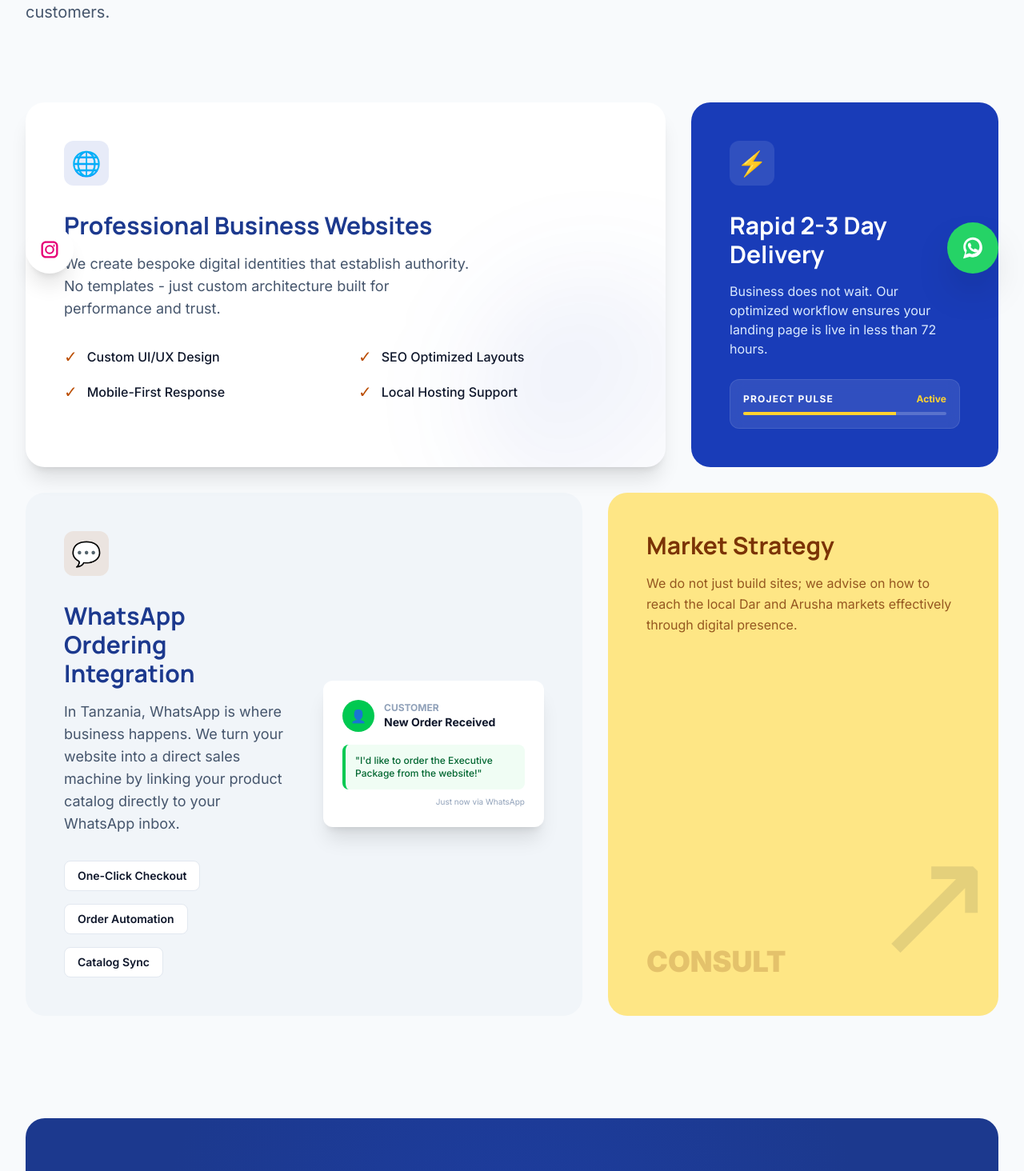
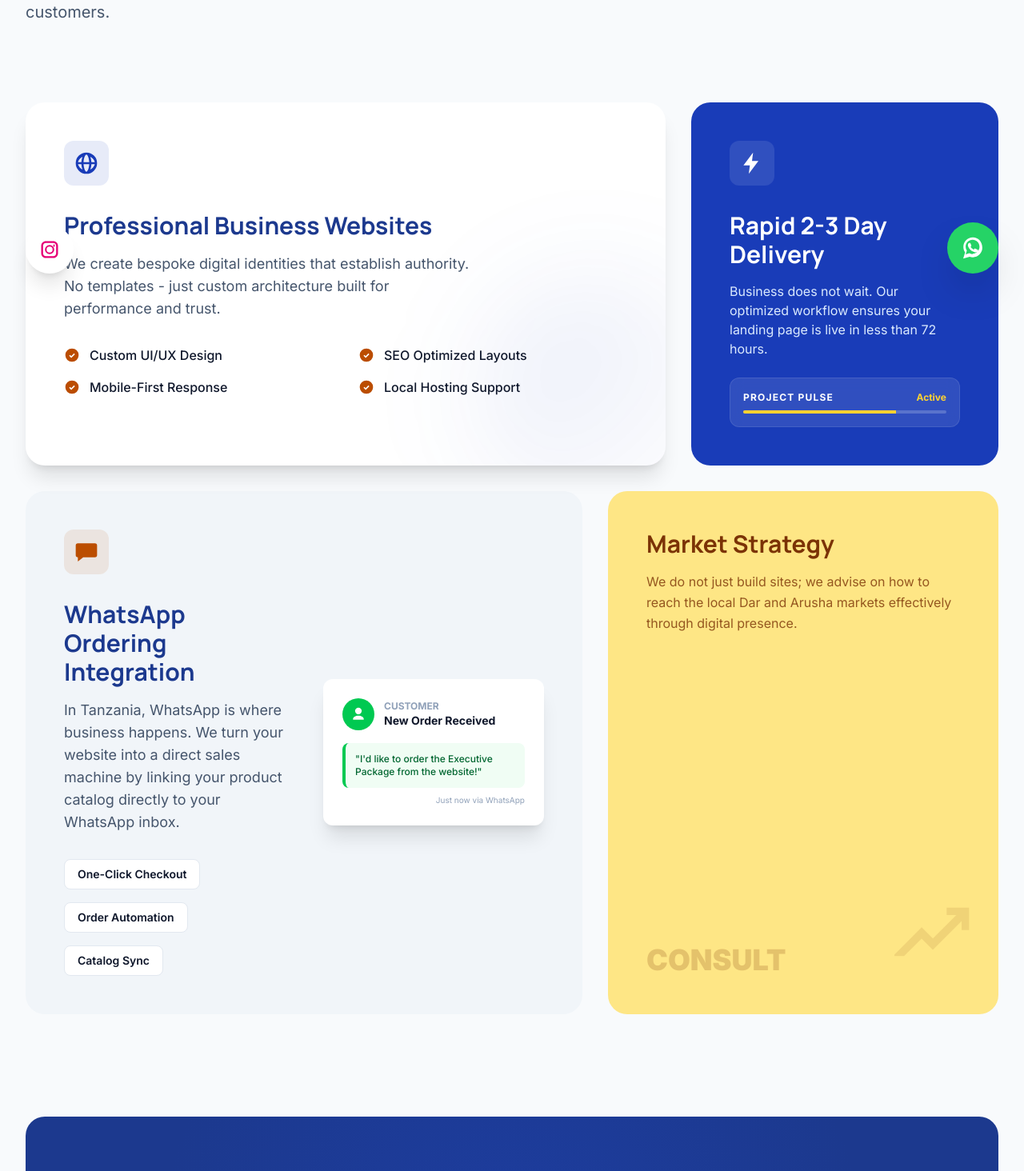
Before and after one commit to andreamsilu/darwebsolutions, a Next.js app: page / in a window 1280 px wide. Shown: the part 426-1890 px from the top of the page at 80% size. Built offline with nearby package versions, Linux system fonts and the light colour scheme.

Commit message:
Enhance Home, Contact, and Demo pages by replacing text icons with SVG components for improved visual consistency and accessibility. Add new icon components to the UI library for better scalability and maintainability.

```diff
--- a/app/demo/page.tsx
+++ b/app/demo/page.tsx
@@ -1,5 +1,6 @@
 import Link from "next/link";
 import { PremiumFooter, PremiumNav } from "../components/premium-chrome";
+import { QuoteIcon, UserIcon } from "../ui/icons";
 
 export default function DemoPage() {
   return (
@@ -132,27 +133,27 @@ export default function DemoPage() {
                 "Said Mohamed",
                 "CEO, Tanzan Logistics",
                 "Dar Web Solutions did not just build a site; they understood our business model.",
-                "SM",
+                "bg-blue-800 text-white",
               ],
               [
                 "Amina Juma",
                 "Founder, Juma Designs",
                 "The mobile-first approach was exactly what we needed for our Dar clients.",
-                "AJ",
+                "bg-amber-700 text-white",
               ],
               [
                 "Rashid K.",
                 "Director, Coastal Estates",
                 "Their attention to detail and transparency during the process was world-class.",
-                "RK",
+                "bg-slate-700 text-white",
               ],
-            ].map(([name, role, quote, initials]) => (
+            ].map(([name, role, quote, avatarClass]) => (
               <div key={name} className="relative pt-12">
-                <span className="absolute left-0 top-0 text-6xl text-amber-300/60">&quot;</span>
+                <QuoteIcon className="absolute left-0 top-0 h-12 w-12 text-amber-300/60" />
                 <p className="relative z-10 mb-8 text-lg italic leading-relaxed text-slate-600">{quote}</p>
                 <div className="flex items-center gap-4">
-                  <div className="flex h-12 w-12 items-center justify-center rounded-full bg-blue-800 font-bold text-white">
-                    {initials}
+                  <div className={`flex h-12 w-12 items-center justify-center rounded-full ${avatarClass}`}>
+                    <UserIcon className="h-5 w-5" />
                   </div>
                   <div>
                     <div className="font-bold text-blue-900">{name}</div>
--- a/app/page.tsx
+++ b/app/page.tsx
@@ -1,6 +1,15 @@
 import Link from "next/link";
 import { PremiumFooter, PremiumNav } from "./components/premium-chrome";
-import { InstagramIcon, WhatsAppIcon } from "./ui/icons";
+import {
+  BoltIcon,
+  ChatIcon,
+  CheckCircleIcon,
+  GlobeIcon,
+  InstagramIcon,
+  TrendUpIcon,
+  UserIcon,
+  WhatsAppIcon,
+} from "./ui/icons";
 
 export default function Home() {
   return (
@@ -25,7 +34,7 @@ export default function Home() {
           <div className="relative overflow-hidden rounded-3xl bg-white p-12 shadow-xl md:col-span-8">
             <div className="relative z-10 flex h-full flex-col">
               <div className="mb-8 flex h-14 w-14 items-center justify-center rounded-xl bg-blue-800/10">
-                <span className="text-3xl text-blue-800">🌐</span>
+                <GlobeIcon className="h-8 w-8 text-blue-800" />
               </div>
               <h2 className="mb-4 font-headline text-3xl font-bold text-blue-900">
                 Professional Business Websites
@@ -42,7 +51,7 @@ export default function Home() {
                   "Local Hosting Support",
                 ].map((item) => (
                   <li key={item} className="flex items-center gap-3">
-                    <span className="text-xl text-amber-700">✓</span>
+                    <CheckCircleIcon className="h-5 w-5 text-amber-700" />
                     <span className="font-medium text-slate-900">{item}</span>
                   </li>
                 ))}
@@ -54,7 +63,7 @@ export default function Home() {
           <div className="relative flex flex-col justify-between overflow-hidden rounded-3xl bg-blue-800 p-12 text-white md:col-span-4">
             <div>
               <div className="mb-8 flex h-14 w-14 items-center justify-center rounded-xl bg-white/10">
-                <span className="text-3xl text-white">⚡</span>
+                <BoltIcon className="h-8 w-8 text-white" />
               </div>
               <h2 className="mb-4 font-headline text-3xl font-bold">Rapid 2-3 Day Delivery</h2>
               <p className="mb-6 text-blue-100">
@@ -76,7 +85,7 @@ export default function Home() {
           <div className="flex flex-col gap-12 rounded-3xl bg-slate-100 p-12 md:col-span-12 lg:col-span-7 md:flex-row md:items-center">
             <div className="flex-1">
               <div className="mb-8 flex h-14 w-14 items-center justify-center rounded-xl bg-amber-700/10">
-                <span className="text-3xl text-amber-700">💬</span>
+                <ChatIcon className="h-8 w-8 text-amber-700" />
               </div>
               <h2 className="mb-4 font-headline text-3xl font-bold text-blue-900">
                 WhatsApp Ordering Integration
@@ -97,7 +106,7 @@ export default function Home() {
               <div className="relative rounded-xl bg-white p-6 shadow-xl">
                 <div className="mb-4 flex items-center gap-3">
                   <div className="flex h-10 w-10 items-center justify-center rounded-full bg-green-500 text-white">
-                    👤
+                    <UserIcon className="h-5 w-5" />
                   </div>
                   <div>
                     <div className="text-xs font-bold text-slate-400">CUSTOMER</div>
@@ -123,7 +132,9 @@ export default function Home() {
               </p>
               <div className="mt-auto text-4xl font-black text-amber-900/20">CONSULT</div>
             </div>
-            <div className="absolute bottom-0 right-0 text-[12rem] opacity-10">↗</div>
+            <div className="absolute bottom-10 right-8 opacity-10">
+              <TrendUpIcon className="h-28 w-28 text-amber-900" />
+            </div>
           </div>
         </section>
 
--- a/app/ui/icons.tsx
+++ b/app/ui/icons.tsx
@@ -89,3 +89,107 @@ export function StepIcon(props: IconProps) {
     </svg>
   );
 }
+
+export function GlobeIcon(props: IconProps) {
+  return (
+    <svg viewBox="0 0 24 24" aria-hidden="true" className="h-5 w-5" {...props}>
+      <path fill="currentColor" d="M12 2a10 10 0 1 0 10 10A10 10 0 0 0 12 2Zm7.9 9h-3.18a15.8 15.8 0 0 0-1.08-5A8.04 8.04 0 0 1 19.9 11ZM12 4c.88 0 2.22 2.08 2.67 7H9.33c.45-4.92 1.79-7 2.67-7Zm-3.64 2a15.8 15.8 0 0 0-1.08 5H4.1a8.04 8.04 0 0 1 4.26-5ZM4.1 13h3.18a15.8 15.8 0 0 0 1.08 5 8.04 8.04 0 0 1-4.26-5Zm7.9 7c-.88 0-2.22-2.08-2.67-7h5.34c-.45 4.92-1.79 7-2.67 7Zm3.64-2a15.8 15.8 0 0 0 1.08-5h3.18a8.04 8.04 0 0 1-4.26 5Z" />
+    </svg>
+  );
+}
+
+export function CheckCircleIcon(props: IconProps) {
+  return (
+    <svg viewBox="0 0 24 24" aria-hidden="true" className="h-5 w-5" {...props}>
+      <path fill="currentColor" d="M12 2a10 10 0 1 0 10 10A10 10 0 0 0 12 2Zm-1.1 14.2L7.7 13l1.4-1.4 1.8 1.8 4.1-4.1 1.4 1.4Z" />
+    </svg>
+  );
+}
+
+export function BoltIcon(props: IconProps) {
+  return (
+    <svg viewBox="0 0 24 24" aria-hidden="true" className="h-5 w-5" {...props}>
+      <path fill="currentColor" d="M13 2 4 14h6l-1 8 9-12h-6Z" />
+    </svg>
+  );
+}
+
+export function ChatIcon(props: IconProps) {
+  return (
+    <svg viewBox="0 0 24 24" aria-hidden="true" className="h-5 w-5" {...props}>
+      <path fill="currentColor" d="M4 4h16a2 2 0 0 1 2 2v9a2 2 0 0 1-2 2H9l-5 4v-4H4a2 2 0 0 1-2-2V6a2 2 0 0 1 2-2Z" />
+    </svg>
+  );
+}
+
+export function UserIcon(props: IconProps) {
+  return (
+    <svg viewBox="0 0 24 24" aria-hidden="true" className="h-5 w-5" {...props}>
+      <path fill="currentColor" d="M12 12a5 5 0 1 0-5-5 5 5 0 0 0 5 5Zm0 2c-4.42 0-8 2.24-8 5v1h16v-1c0-2.76-3.58-5-8-5Z" />
+    </svg>
+  );
+}
+
+export function TrendUpIcon(props: IconProps) {
+  return (
+    <svg viewBox="0 0 24 24" aria-hidden="true" className="h-5 w-5" {...props}>
+      <path fill="currentColor" d="M3 17h2.59l4.7-4.7 3 3L21 7.59V10h2V4h-6v2h2.59l-6.29 6.29-3-3L3 16.59Z" />
+    </svg>
+  );
+}
+
+export function MapPinIcon(props: IconProps) {
+  return (
+    <svg viewBox="0 0 24 24" aria-hidden="true" className="h-5 w-5" {...props}>
+      <path fill="currentColor" d="M12 2a7 7 0 0 0-7 7c0 5.25 7 13 7 13s7-7.75 7-13a7 7 0 0 0-7-7Zm0 9.5A2.5 2.5 0 1 1 14.5 9 2.5 2.5 0 0 1 12 11.5Z" />
+    </svg>
+  );
+}
+
+export function MailIcon(props: IconProps) {
+  return (
+    <svg viewBox="0 0 24 24" aria-hidden="true" className="h-5 w-5" {...props}>
+      <path fill="currentColor" d="M3 6h18a1 1 0 0 1 1 1v10a1 1 0 0 1-1 1H3a1 1 0 0 1-1-1V7a1 1 0 0 1 1-1Zm0 2v.2l9 5.4 9-5.4V8l-9 5.4Z" />
+    </svg>
+  );
+}
+
+export function BeaconIcon(props: IconProps) {
+  return (
+    <svg viewBox="0 0 24 24" aria-hidden="true" className="h-5 w-5" {...props}>
+      <path fill="currentColor" d="M11 7h2v6h-2Zm0 8h2v2h-2Zm1-13a9 9 0 0 0-6.36 2.64l1.42 1.42a7 7 0 0 1 9.88 0l1.42-1.42A9 9 0 0 0 12 2Zm0 4a5 5 0 0 0-3.54 1.46l1.42 1.42a3 3 0 0 1 4.24 0l1.42-1.42A5 5 0 0 0 12 6Z" />
+    </svg>
+  );
+}
+
+export function RocketIcon(props: IconProps) {
+  return (
+    <svg viewBox="0 0 24 24" aria-hidden="true" className="h-5 w-5" {...props}>
+      <path fill="currentColor" d="M14 3c4 0 7 3 7 7 0 3.5-2.55 6.4-6 6.92V21l-3-2-3 2v-4.08C5.55 16.4 3 13.5 3 10c0-4 3-7 7-7h4Zm-2 4a2 2 0 1 0 2 2 2 2 0 0 0-2-2Z" />
+    </svg>
+  );
+}
+
+export function ArrowRightIcon(props: IconProps) {
+  return (
+    <svg viewBox="0 0 24 24" aria-hidden="true" className="h-5 w-5" {...props}>
+      <path fill="currentColor" d="M13.17 6 11.76 7.41 15.34 11H4v2h11.34l-3.58 3.59L13.17 18 19.59 11.59 13.17 6Z" />
+    </svg>
+  );
+}
+
+export function LinkedInIcon(props: IconProps) {
+  return (
+    <svg viewBox="0 0 24 24" aria-hidden="true" className="h-5 w-5" {...props}>
+      <path fill="currentColor" d="M6.94 8.5a1.56 1.56 0 1 1 0-3.12 1.56 1.56 0 0 1 0 3.12ZM5.5 9.75h2.88V19H5.5V9.75Zm4.5 0h2.76v1.26h.04c.38-.73 1.32-1.5 2.72-1.5 2.9 0 3.43 1.9 3.43 4.38V19h-2.88v-4.53c0-1.08-.02-2.47-1.5-2.47-1.5 0-1.73 1.17-1.73 2.39V19H10V9.75Z" />
+    </svg>
+  );
+}
+
+export function QuoteIcon(props: IconProps) {
+  return (
+    <svg viewBox="0 0 24 24" aria-hidden="true" className="h-6 w-6" {...props}>
+      <path fill="currentColor" d="M7 11h4v8H3v-8a8 8 0 0 1 8-8v3a5 5 0 0 0-4 5Zm10 0h4v8h-8v-8a8 8 0 0 1 8-8v3a5 5 0 0 0-4 5Z" />
+    </svg>
+  );
+}
```
Also changed, not shown: app/contact/page.tsx (+18 -7 lines).
